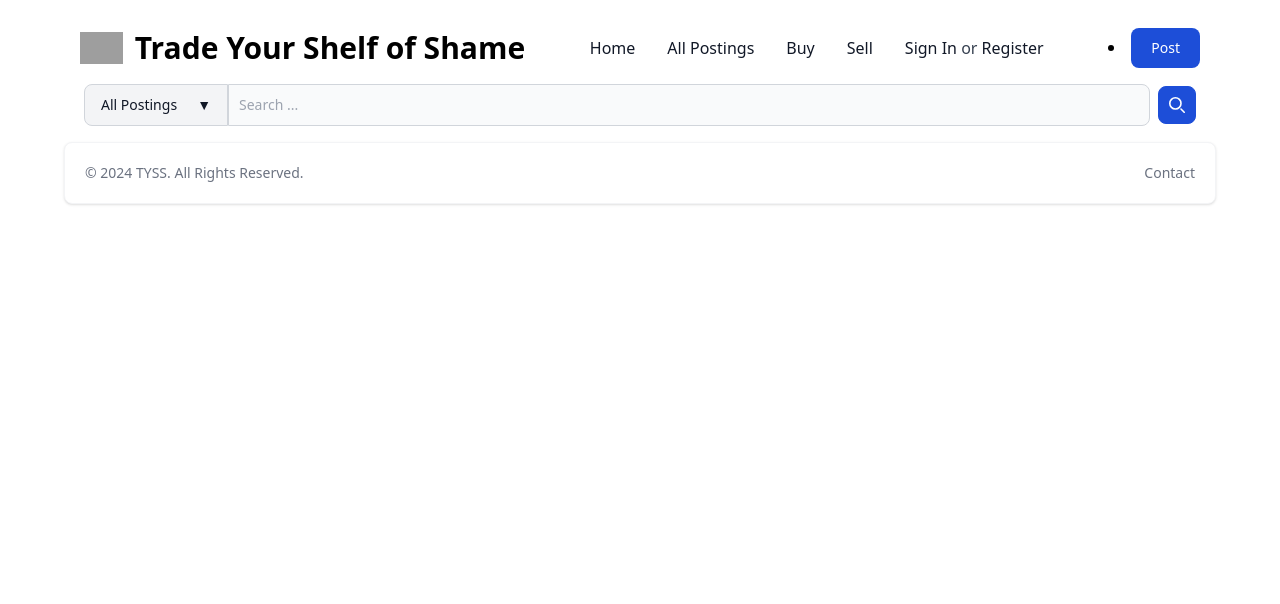
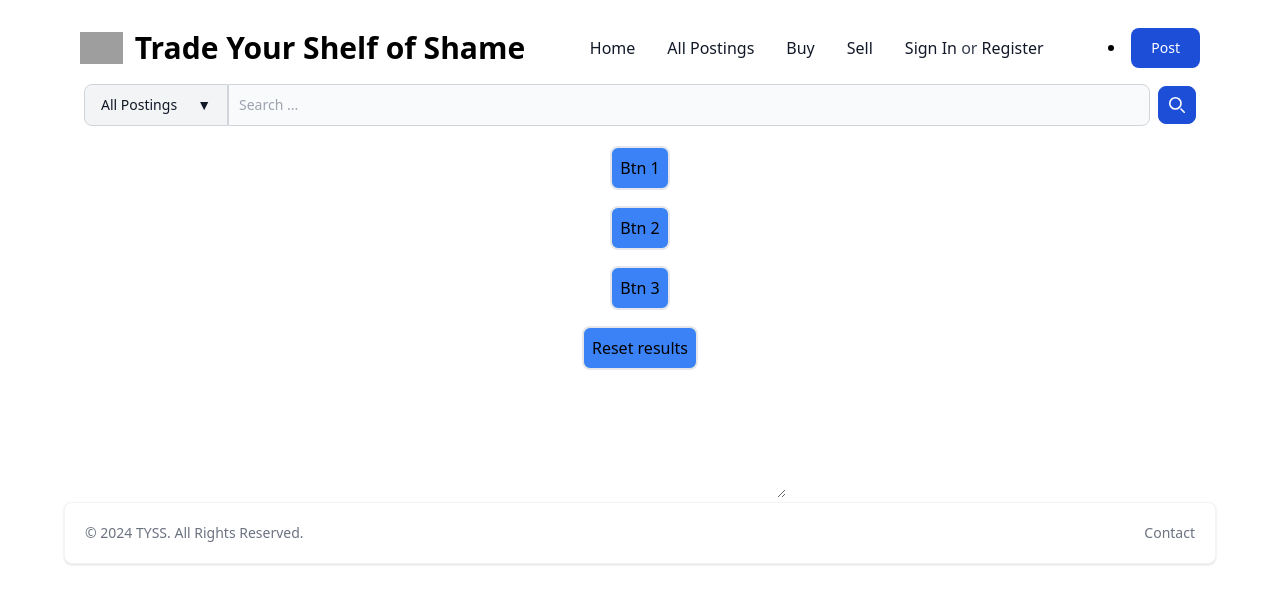
Before and after one commit to JJin-B/TradeYourShelfOfShame, a React (Vite) app: page /test in a window 1280 px wide. Shown: the top 604 px of the page. Built offline with nearby package versions, Linux system fonts and the light colour scheme; grey boxes are pictures that could not be loaded.

Commit message:
Add AXIOS Testing Page for debug

```diff
--- a/src/App.tsx
+++ b/src/App.tsx
@@ -17,6 +17,7 @@ import ChatPage from "./Pages/ChatPage";
 import WrapperComponent from "./Wrapper/WrapperComponent";
 
 import { useAuth } from "./Wrapper/AuthContext";
+import TestingPage from "./Pages/TestingPage";
 
 function App() {
   const { user } = useAuth();
@@ -111,6 +112,14 @@ function App() {
               </WrapperComponent>
             }
           />
+          <Route
+            path="/test"
+            element={
+              <WrapperComponent>
+                <TestingPage />
+              </WrapperComponent>
+            }
+          />
         </Routes>
 
         <Footer />
--- /dev/null
+++ b/src/Pages/TestingPage.tsx
@@ -0,0 +1,76 @@
+import React from "react";
+import axios from "axios";
+import { useState } from "react";
+
+interface Props {}
+const TestingPage: React.FC<Props> = () => {
+  const [result, setResult] = useState<string>("");
+  //   const fetchUrl = "http://localhost:3001/test";
+  const fetchUrl =
+    "https://9afnnp3x28.execute-api.us-east-2.amazonaws.com/TTYS/test";
+
+  const onClick1 = async () => {
+    setResult("");
+    console.log(fetchUrl);
+    axios
+      .get(fetchUrl)
+      .then((res) => {
+        setResult(res.data);
+      })
+      .catch((e) => setResult(e));
+  };
+  const onClick2 = async () => {
+    const data = { var1: "a", var2: "b" };
+    setResult("");
+    axios
+      .post(fetchUrl, data)
+      .then((res) => {
+        setResult(res.data);
+      })
+      .catch((e) => setResult(e));
+  };
+  const onClick3 = async () => {
+    setResult("");
+  };
+  const onClick4 = async () => {
+    setResult("");
+  };
+
+  return (
+    <div className="flex flex-col items-center justify-center">
+      <button
+        className="bg-blue-500 p-2 m-2 rounded-lg border-2"
+        onClick={onClick1}
+      >
+        Btn 1
+      </button>
+      <button
+        className="bg-blue-500 p-2 m-2 rounded-lg border-2"
+        onClick={onClick2}
+      >
+        Btn 2
+      </button>
+      <button
+        className="bg-blue-500 p-2 m-2 rounded-lg border-2"
+        onClick={onClick3}
+      >
+        Btn 3
+      </button>
+      <button
+        className="bg-blue-500 p-2 m-2 rounded-lg border-2"
+        onClick={onClick4}
+      >
+        Reset results
+      </button>
+
+      <textarea
+        cols={30}
+        rows={5}
+        value={result}
+        onChange={() => {}}
+      ></textarea>
+    </div>
+  );
+};
+
+export default TestingPage;
--- a/src/Wrapper/AuthContext.tsx
+++ b/src/Wrapper/AuthContext.tsx
@@ -9,9 +9,9 @@ import React, {
 import axios from "axios";
 import { toast } from "react-toastify";
 
-// const apiAddress = "https://9afnnp3x28.execute-api.us-east-2.amazonaws.com/TTYS"; // API Gateway address
-// const apiAddress = "http://3.145.3.210:3001" // http url for AWS EC2 backend
-const apiAddress = "http://localhost:3001"; // local server for development
+const apiAddress = "https://9afnnp3x28.execute-api.us-east-2.amazonaws.com/TTYS"; // API Gateway address
+// const apiAddress = "http://13.59.201.41:3001" // http url for AWS EC2 backend
+// const apiAddress = "http://localhost:3001"; // local server for development
 
 
 interface PostingNotification {
```
